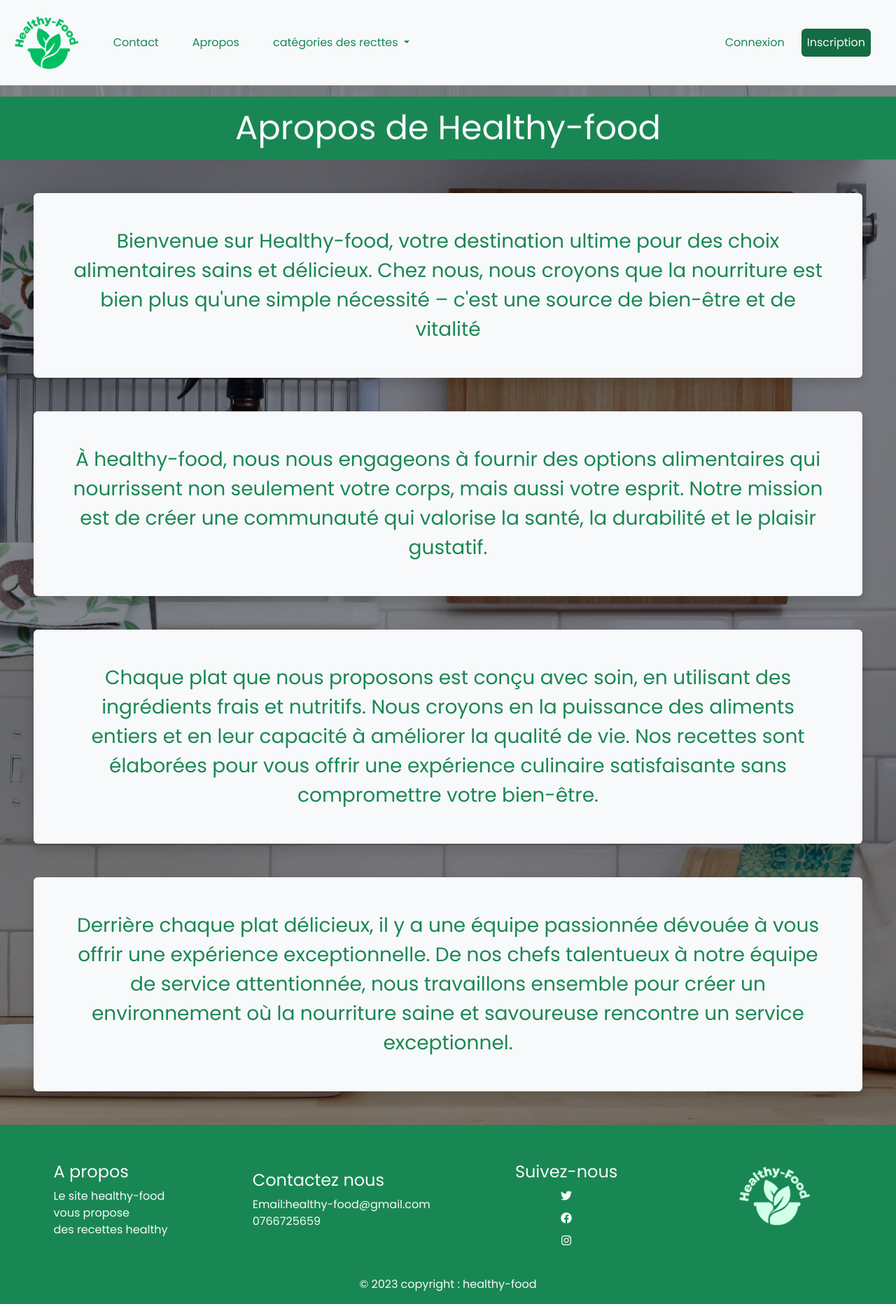
After one commit to yakoubtouati/healthy-food, a Symfony app: template templates/pages/visitor/about/index.html.twig in a window 1280 px wide. The commit adds this page. Shown: the whole page at 70% size. Run offline with Twig, Linux system fonts and the light colour scheme; the template is opened without the code that fills it, so the values that code supplies are empty; some libraries are stand-ins or nearby versions.

Commit message:
ticket17: creation de la page apropos

```diff
--- /dev/null
+++ b/templates/pages/visitor/about/index.html.twig
@@ -0,0 +1,48 @@
+{% extends 'themes/visitor/base.html.twig' %}
+
+{% block title %}
+	Apropos de healthy-food
+{% endblock %}
+
+{% block description %}
+	Recettes de plats sains sucrés,salés et bébé : Se régaler et surtout se faire plaisir sans culpabiliser !
+{% endblock %}
+
+{% block keywords %}
+	recettes, healthy, sain, sucrés, salés, bébé ,jus
+{% endblock %}
+
+{% block css %}
+<style>
+
+.about
+{
+    background-image: url('../images/dashboard3.jpg');
+    background-size:cover;
+    background-position:center;
+}
+
+</style>
+{% endblock %}
+
+{% block main %}
+
+
+
+	<div class="about">
+
+    <h1 class="bg-success text-light display-5 text-center my-3 py-3"> Apropos de Healthy-food</h1>
+
+    <p class="text-success shadow bg-light text-center fs-3 p-5 m-5 rounded" >Bienvenue sur Healthy-food, votre destination ultime pour des choix alimentaires sains et délicieux. Chez nous, nous croyons que la nourriture est bien plus qu'une simple nécessité – c'est une source de bien-être et de vitalité</p>
+
+    <p class="text-success shadow bg-light text-center fs-3 p-5 m-5 rounded">À healthy-food, nous nous engageons à fournir des options alimentaires qui nourrissent non seulement votre corps, mais aussi votre esprit. Notre mission est de créer une communauté qui valorise la santé, la durabilité et le plaisir gustatif.</p>
+
+    <p class="text-success shadow bg-light text-center fs-3 p-5 m-5 rounded">Chaque plat que nous proposons est conçu avec soin, en utilisant des ingrédients frais et nutritifs. Nous croyons en la puissance des aliments entiers et en leur capacité à améliorer la qualité de vie. Nos recettes sont élaborées pour vous offrir une expérience culinaire satisfaisante sans compromettre votre bien-être.</p>
+
+    <p class="text-success shadow bg-light text-center fs-3 p-5 m-5 rounded"p>Derrière chaque plat délicieux, il y a une équipe passionnée dévouée à vous offrir une expérience exceptionnelle. De nos chefs talentueux à notre équipe de service attentionnée, nous travaillons ensemble pour créer un environnement où la nourriture saine et savoureuse rencontre un service exceptionnel.</p>
+
+
+    </div>
+
+
+{% endblock %}
--- a/templates/pages/visitor/recipes/sweet.html.twig
+++ b/templates/pages/visitor/recipes/sweet.html.twig
@@ -22,7 +22,7 @@
         <div class="container">
 
 
-			<h1 class="text-center text-light bg-danger display-5 my-5 p-2 ">{{recipeSweet.title}}</h1>
+			<h1 class="text-center text-light bg-danger display-5 my-5 p-2">{{recipeSweet.title}}</h1>
             <div class="border border-danger rounded shadow p-4 my-5 bg-light">
 			    {{recipeSweet.content|raw}}
             </div>
--- a/templates/themes/visitor/base.html.twig
+++ b/templates/themes/visitor/base.html.twig
@@ -70,7 +70,7 @@
 							</a>
 						</li>
 						<li class="nav-item mx-3">
-							<a class="  nav-link text-success" href="#">Apropos</a>
+							<a class="  nav-link text-success" href="{{path('visitor.about.index')}}">Apropos</a>
 						</li>
 						<li class="nav-item dropdown mx-3">
 							<a class=" nav-link dropdown-toggle text-success" href="#" id="navbarDropdownMenuLink" role="button" data-bs-toggle="dropdown" aria-expanded="false">
```
Also changed, not shown: src/Controller/Visitor/About/AboutController.php (added, +16 -0 lines), public/images/dashboard3.jpg, 2 other files.
